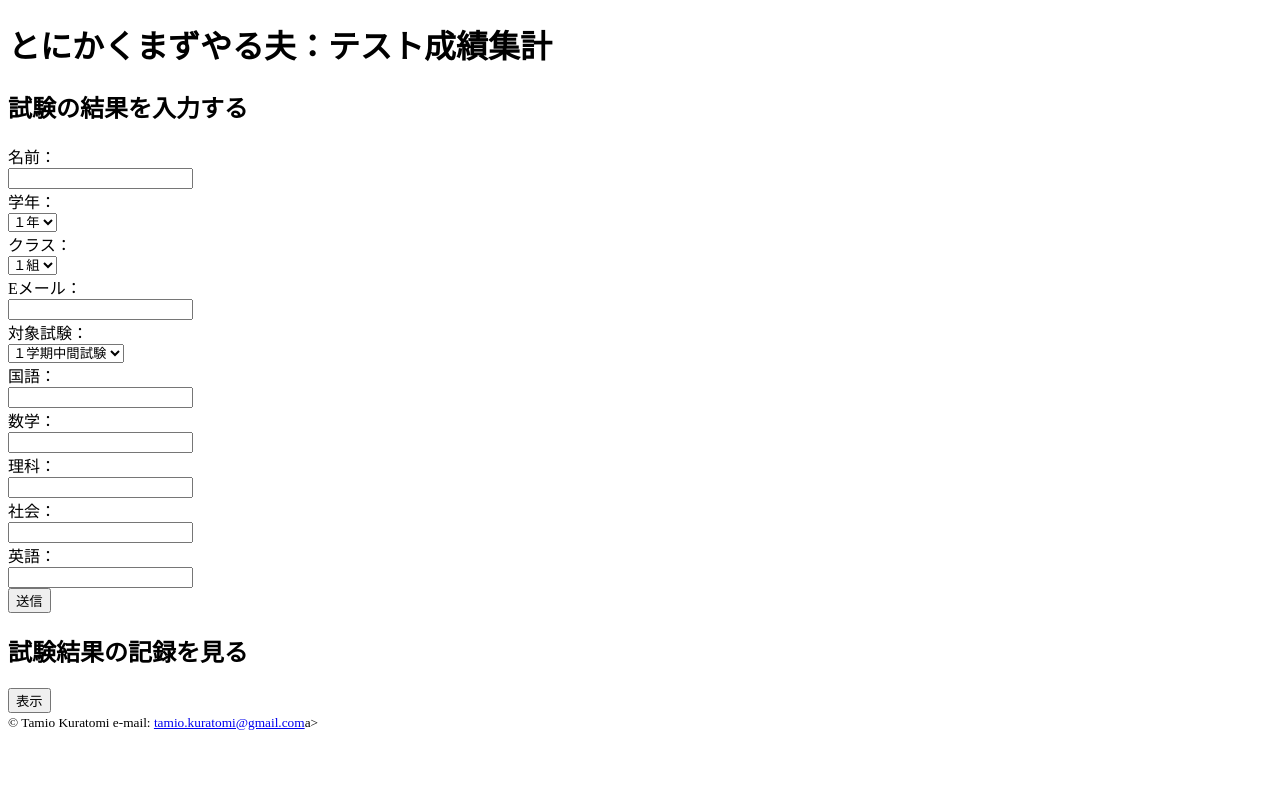
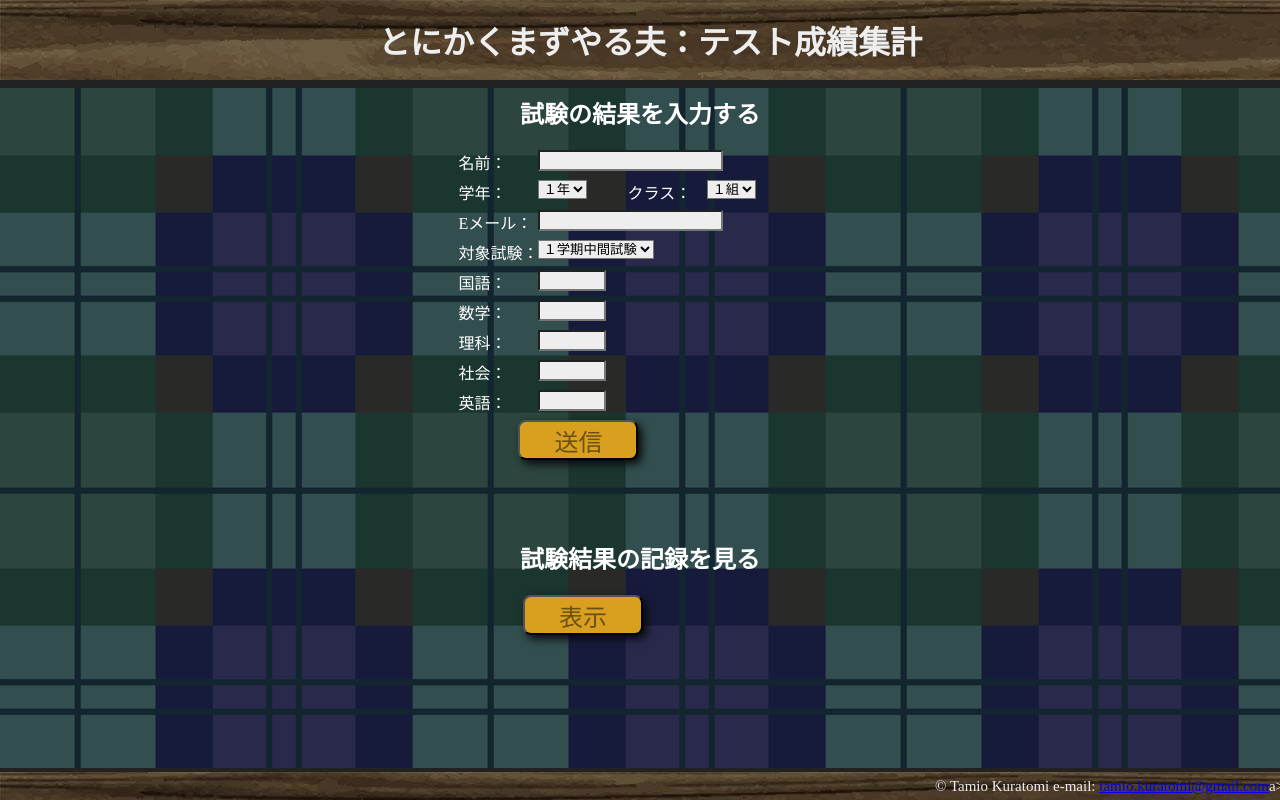
Before and after one commit to Paolia/exam_scores, a PHP site: page / in a window 1280 px wide. Run offline with PHP 8.4, Linux system fonts and the light colour scheme.

Commit message:
Slight changes plus CSS was overlooled.

```diff
--- /dev/null
+++ b/css/style01.css
@@ -0,0 +1,141 @@
+body {
+    background: rgb(23, 135, 73);
+    background-image: url("../img/tartanM.png");
+    color: white;
+}
+
+header {
+    z-index: 99;
+    position: fixed;
+    top: 0;
+    left: 0;
+    width: 100%;
+    height: 60px;
+    padding: 10px;
+    background-color: rgb(67, 49, 13);
+    background-image: url("../img/wood.jpg");
+    color: #eee;
+    display: flex;
+    align-items: center;
+    justify-content: center;
+    border-bottom: 8px solid #222;
+}
+
+h2 {
+    text-align: center;
+    margin-top: 40px;
+}
+
+#conf {
+    margin-top: 100px;
+}
+
+#toptitle {
+    margin-top: 95px;
+}
+
+#check {
+    margin-left: 36%;
+}
+
+footer {
+    position: fixed;
+    bottom: 0;
+    left: 0;
+    width: 100%;
+    height: 20px;
+    padding: 4px;
+    background-color: rgb(67, 49, 13);
+    background-image: url("../img/wood.jpg");
+    color: #eee;
+    font-size: 18px;
+    text-align: end;
+    display: flex;
+    align-items: center;
+    justify-content: right;
+    border-top: 4px solid #222;
+}
+
+footer p {
+    padding-right: 40px;
+}
+
+#confirm {
+    margin-top: 20px;
+    margin-left: 40%;
+}
+
+form {
+    /*padding-top: 5px;*/
+    padding-left: 32%;
+    /*display: flex;*/
+    /*justify-content: center;*/
+}
+
+#form2 {
+    /*padding-top: 5px;*/
+    padding-left: 2%;
+    /*display: flex;*/
+    /*justify-content: center;*/
+}
+
+form p {
+    margin: 10px;
+}
+
+form input {
+    color: black;
+    background-color: #eee;
+}
+
+form select {
+    color: black;
+    background-color: #eee;
+}
+
+form .score {
+    width: 60px;
+    color: black;
+    background-color: #eee;
+}
+
+form .line {
+    display: flex;
+    margin: 6px;
+}
+
+form .title {
+    margin-left: 40px;
+    width: 80px;
+}
+
+button {
+    z-index: 1;
+    margin-left: 60px;
+    margin-bottom: 40px;
+    width: 120px;
+    height: 40px;
+    color: rgb(108 80 15);
+    background-color: rgb(216, 160, 30);
+    filter: drop-shadow(4px 4px 4px rgb(10 10 10));
+    font-size: 24px;
+    border-radius: 8px;
+    font-family: Impact, Haettenschweiler, 'Arial Narrow Bold', sans-serif;
+}
+
+button:hover {
+    background-color: aqua;
+    filter: drop-shadow(2px 2px 2px rgb(5 5 5));
+    translate: 1px 1px;
+}
+
+button:active {
+    color: rgb(255 190 36);
+    background-color: rgb(216, 160, 30);
+    filter: drop-shadow(2px 2px 2px rgb(50 0 50));
+    translate: 2px 2px;
+}
+
+#registar {
+    margin: o, auto;
+}
--- a/inc/conf_body.php
+++ b/inc/conf_body.php
@@ -28,7 +28,7 @@
         <input type="hidden" name="理科" value="' . $_POST["理科"] . '">
         <input type="hidden" name="社会" value="' . $_POST["社会"] . '">
         <input type="hidden" name="英語" value="' . $_POST["英語"] . '">
-        <button type="submit" id="registar">送信</button>
+        <button type="submit" id="registar">登録</button>
     </form>'
         ?>
 </div>
```
Also changed, not shown: css/style02.css (added, +102 -0 lines).
